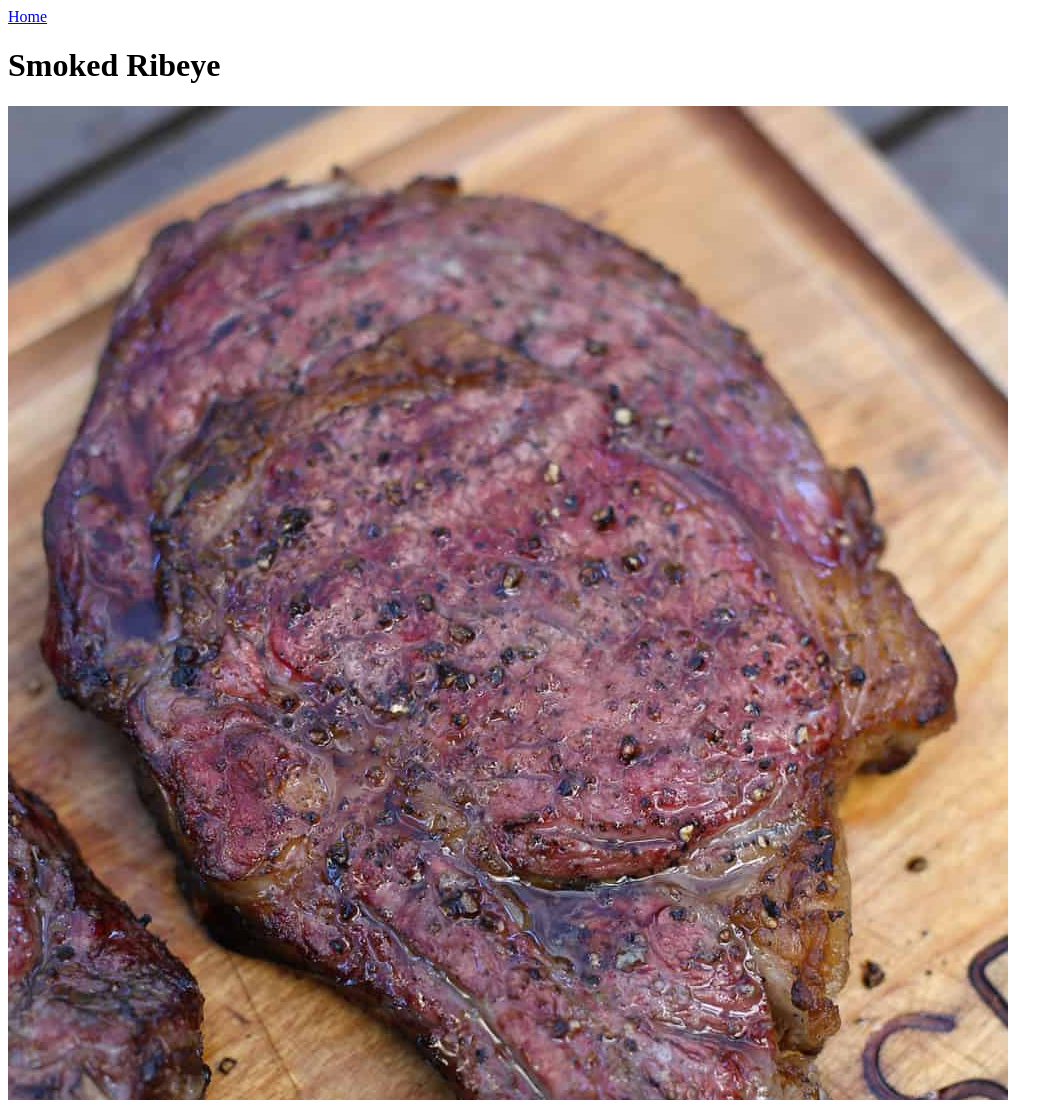
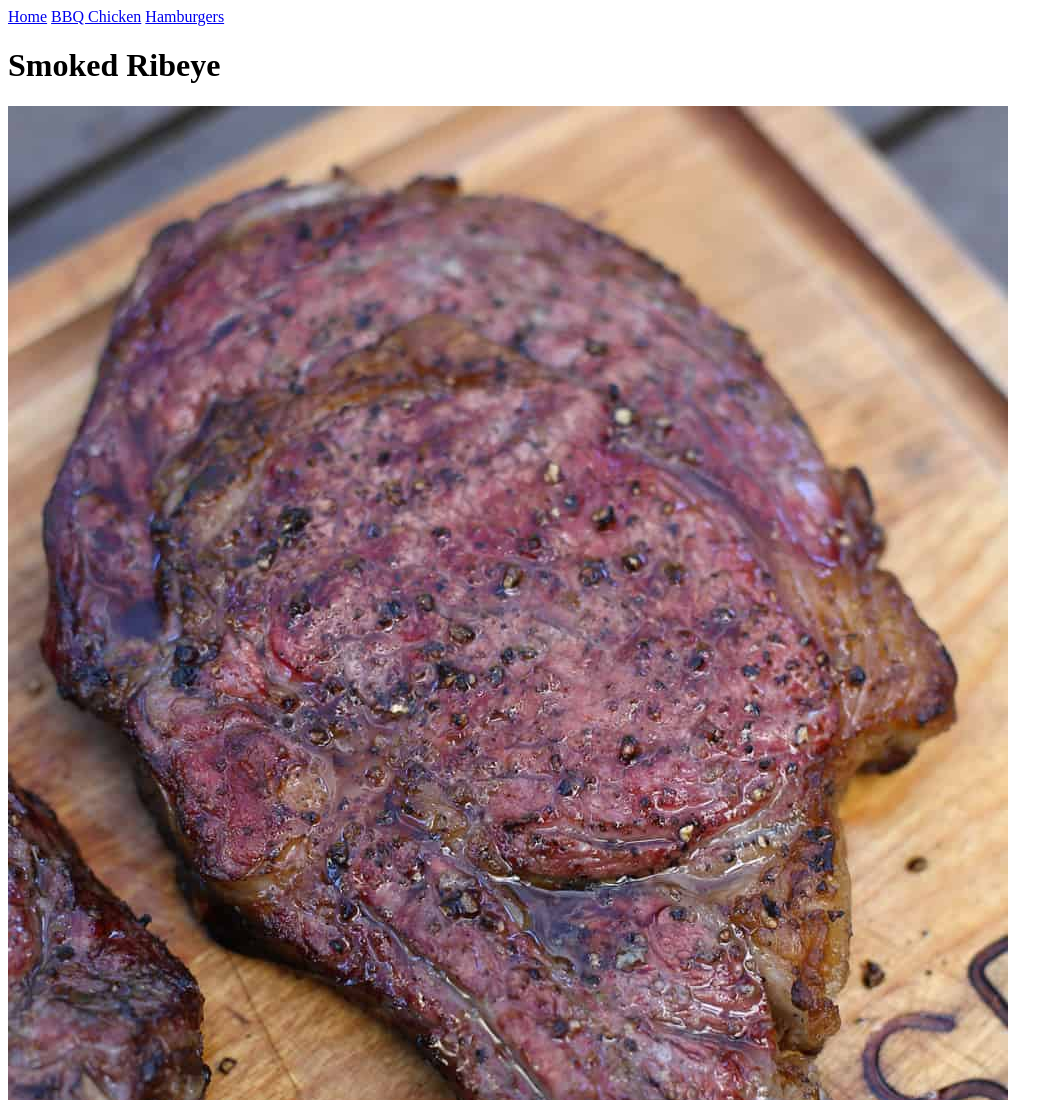
Before and after one commit to bcrist84/odin-recipes, a plain HTML site: page recipes/ribeye.html in a window 1280 px wide. Shown: the top 1100 px of the page, without its empty margins (0-1063 px from the left). Drawn offline with Linux system fonts and the light colour scheme.

Commit message:
Added href to each recipe to each recipe

```diff
--- a/recipes/ribeye.html
+++ b/recipes/ribeye.html
@@ -7,6 +7,8 @@
 
 <body>
     <a href="../index.html">Home</a>
+    <a href="bbqchicken.html">BBQ Chicken</a>
+    <a href="hamburgers.html">Hamburgers</a>
 <h1>Smoked Ribeye</h1>
 <img src="images/ribeye.jpg" alt="Juicy Tasty steak!">
 <h2>Delicious Smoked Ribeye</h2>
```
Also changed, not shown: recipes/bbqchicken.html (+2 -0 lines), recipes/hamburgers.html (+2 -0 lines).
